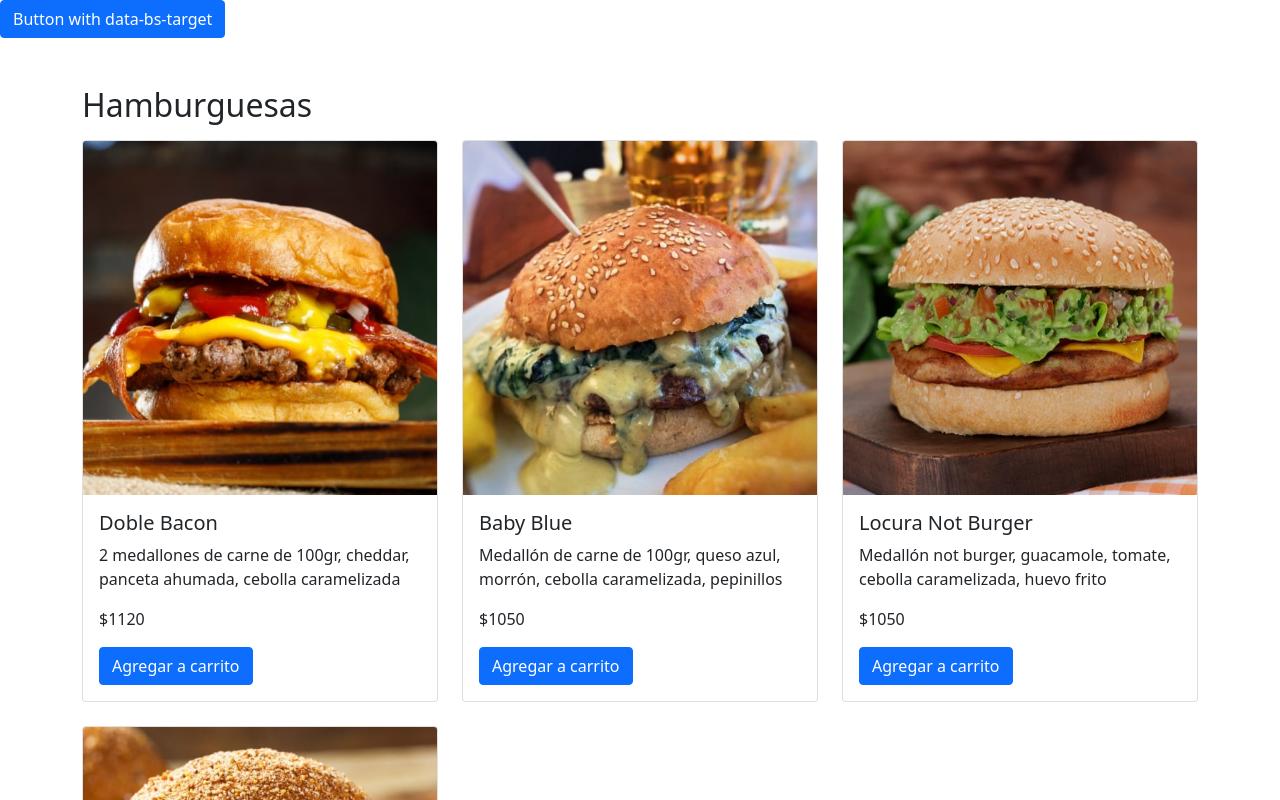
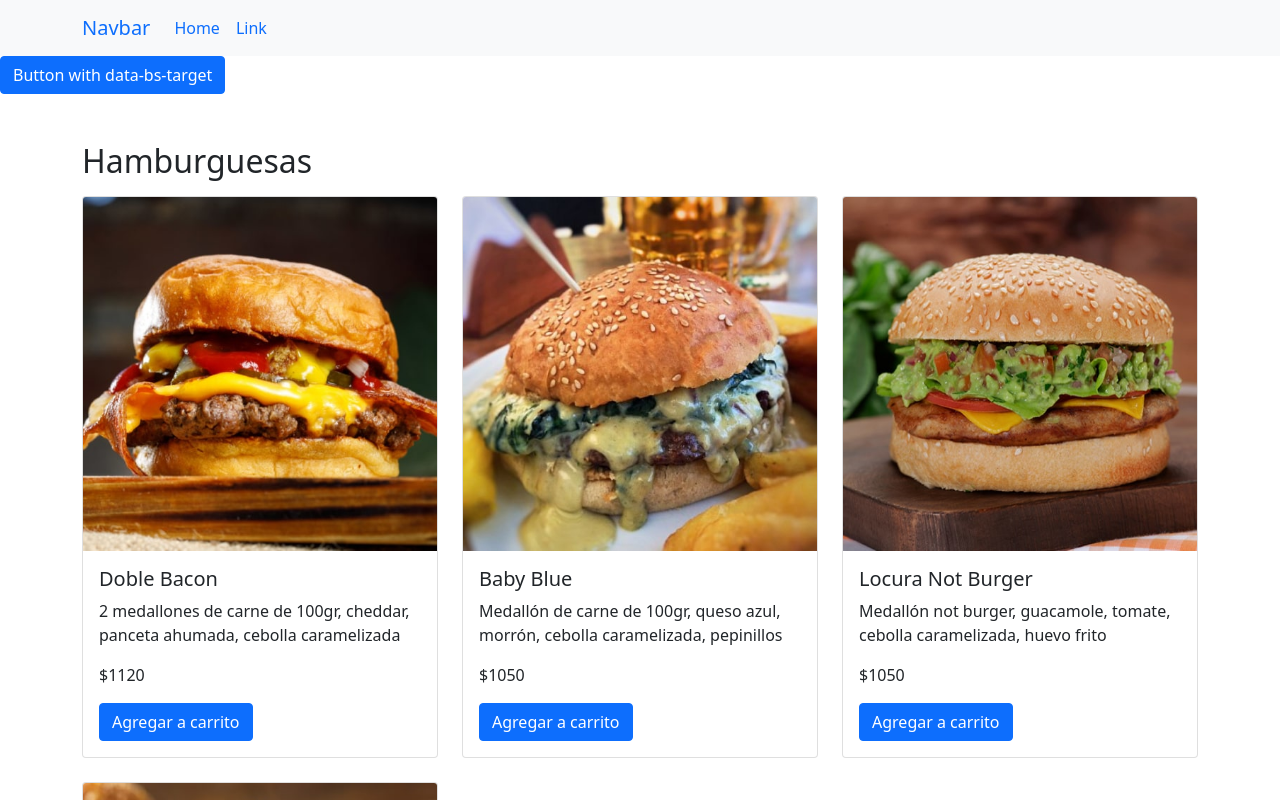
Before and after one commit to pazspera/coderhouse-vue2, a Vue app in the folder primera-entrega/: page / in a window 1280 px wide. Shown: the top 800 px of the page. Built offline with nearby package versions, Linux system fonts and the light colour scheme.

Commit message:
agregué componente NavBar, no funciona tener el ShoppingCart adentro del NavBar, lo voy a hacer flotante

```diff
--- a/primera-entrega/src/App.vue
+++ b/primera-entrega/src/App.vue
@@ -1,6 +1,8 @@
 <template>
   <main id="app">
-    <ShoppingCart />
+    <NavBar>
+    </NavBar>
+      <ShoppingCart />
     <section class="container my-5">
       <h2 class="mb-3">Hamburguesas</h2>
       <ProductCard :products="hamburgers" />
@@ -20,13 +22,15 @@
 
 <script>
 import ProductCard from "@/components/ProductCard.vue";
-import ShoppingCart from './components/ShoppingCart.vue';
+import ShoppingCart from "@/components/ShoppingCart.vue";
+import NavBar from "@/components/NavBar.vue";
 
 export default {
   name: "App",
   components: {
     ProductCard,
-    ShoppingCart
+    ShoppingCart,
+    NavBar,
   },
   mounted() {
     // a la carga del documento se dividen los datos de products en categorías,
--- /dev/null
+++ b/primera-entrega/src/components/NavBar.vue
@@ -0,0 +1,36 @@
+<template>
+  <nav class="navbar navbar-expand-lg bg-light">
+    <div class="container">
+      <a class="navbar-brand" href="#">Navbar</a>
+      <button
+        class="navbar-toggler"
+        type="button"
+        data-bs-toggle="collapse"
+        data-bs-target="#navbarSupportedContent"
+        aria-controls="navbarSupportedContent"
+        aria-expanded="false"
+        aria-label="Toggle navigation"
+      >
+        <span class="navbar-toggler-icon"></span>
+      </button>
+      <div class="collapse navbar-collapse" id="navbarSupportedContent">
+        <ul class="navbar-nav me-auto mb-2 mb-lg-0">
+          <li class="nav-item">
+            <a class="nav-link active" aria-current="page" href="#">Home</a>
+          </li>
+          <li class="nav-item">
+            <a class="nav-link" href="#">Link</a>
+          </li>
+        </ul>
+      </div>
+    </div>
+  </nav>
+</template>
+
+<script>
+export default {
+    name: "NavBar",
+};
+</script>
+
+<style></style>
--- a/primera-entrega/src/components/ShoppingCart.vue
+++ b/primera-entrega/src/components/ShoppingCart.vue
@@ -9,14 +9,6 @@
       </div>
       <div class="offcanvas-body">
         <div>Some text as placeholder. In real life you can have the elements you have chosen. Like, text, images, lists, etc.</div>
-        <div class="dropdown mt-3">
-          <button class="btn btn-secondary dropdown-toggle" type="button" id="dropdownMenuButton" data-bs-toggle="dropdown">Dropdown button</button>
-          <ul class="dropdown-menu" aria-labelledby="dropdownMenuButton">
-            <li><a class="dropdown-item" href="#">Action</a></li>
-            <li><a class="dropdown-item" href="#">Another action</a></li>
-            <li><a class="dropdown-item" href="#">Something else here</a></li>
-          </ul>
-        </div>
       </div>
     </div>
   </div>
```
